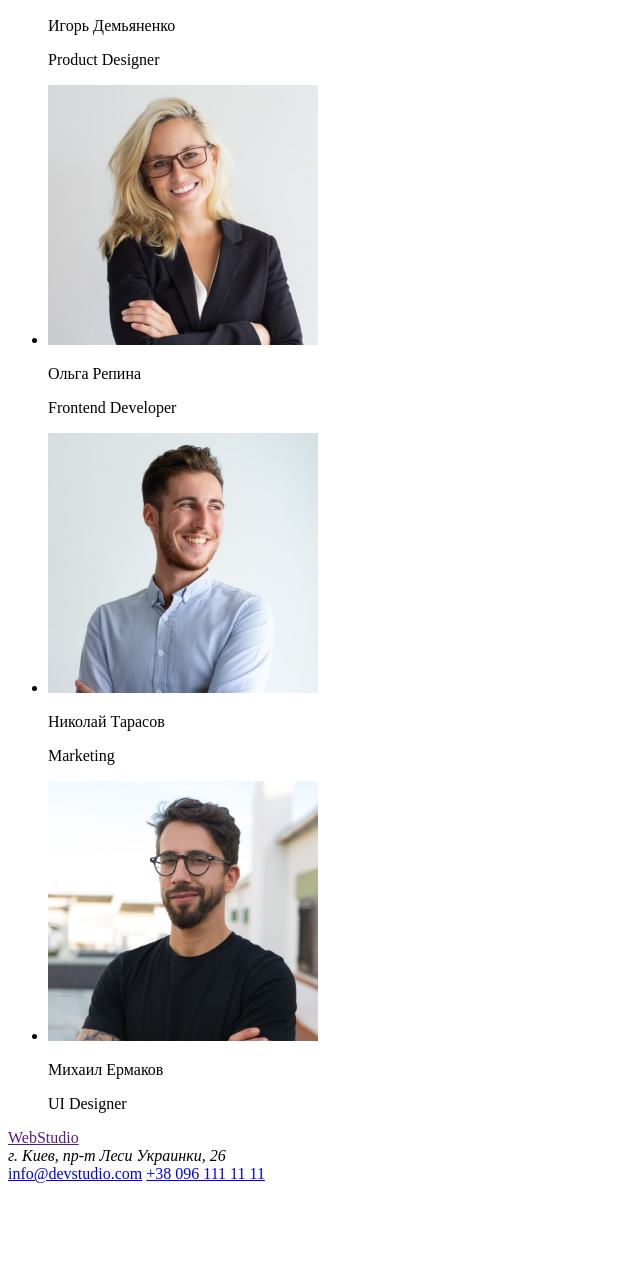
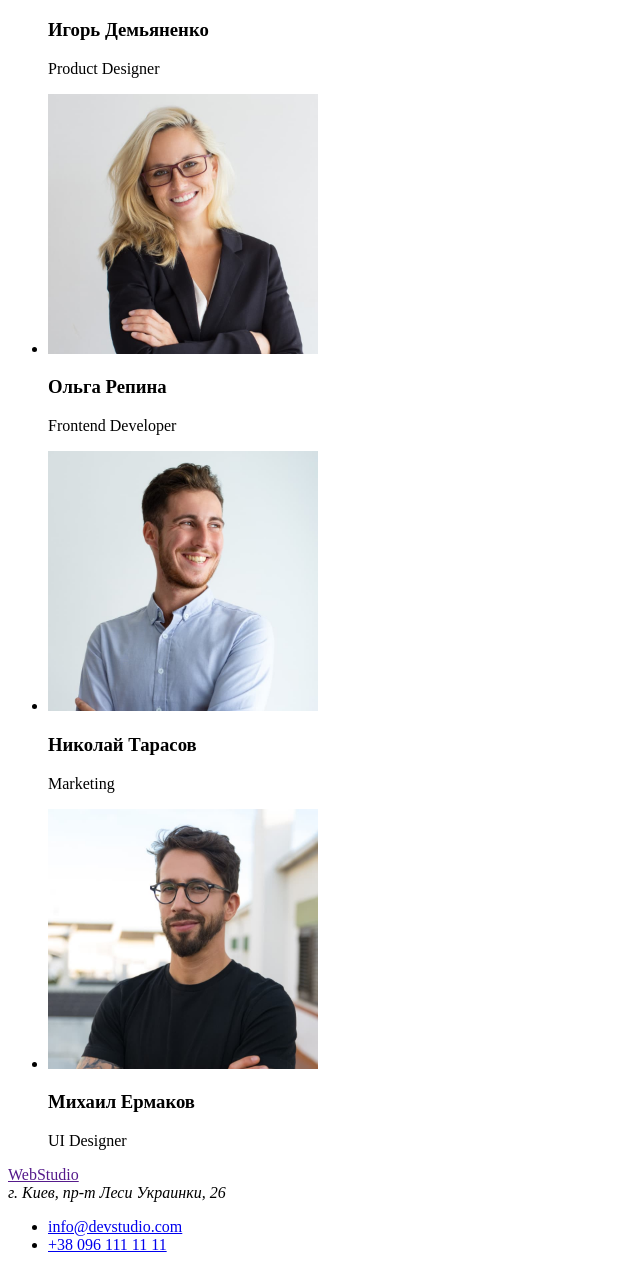
Before and after one commit to Andreii-Denysenko/goit-markup-hw-01, a plain HTML site: page index.html in a window 1280 px wide. Shown: the part 1855-3120 px from the top of the page, without its empty margins (0-640 px from the left). Before the commit the page ends 3046 px from the top, so only its background shows below. Drawn offline with Linux system fonts and the light colour scheme.

Commit message:
Изменяет изображение.

```diff
--- a/index.html
+++ b/index.html
@@ -32,7 +32,7 @@
         </section>
         <!---Section 2-->
         <section>
-            <h2></h2>
+            <h2 style="display: none;"></h2>
             <ul>
                 <li>
                     <h3>Внимание к деталям</h3>
@@ -54,27 +54,27 @@
         </section>
         <h2>Чем мы занимаемся</h2>
         <ul>
-            <li><img src="/images/box1.jpg" alt="Компьютер" width="370" height="294"></li>
-            <li><img src="/images/box2.jpg" alt="Телефон" width="370" height="294"></li>
-            <li><img src="/images/box3.jpg" alt="Планшет" width="370" height="294"></li>
+            <li><img src="images/box1.jpg" alt="Компьютер" width="370" height="294"></li>
+            <li><img src="images/box2.jpg" alt="Телефон" width="370" height="294"></li>
+            <li><img src="images/box3.jpg" alt="Планшет" width="370" height="294"></li>
         </ul>
         <section>
             <h2>Наша команда</h2>
             <ul>
-                <li><img src="/images/face1.jpg" alt="Фото мужчины" width="270" height="260">
-                    <p>Игорь Демьяненко</p>
+                <li><img src="images/face1.jpg" alt="Фото мужчины" width="270" height="260">
+                    <h3>Игорь Демьяненко</h3>
                     <p>Product Designer</p>
                 </li>
-                <li><img src="/images/face2.jpg" alt="Фото женщины" width="270" height="260">
-                <p>Ольга Репина</p>
+                <li><img src="images/face2.jpg" alt="Фото женщины" width="270" height="260">
+                <h3>Ольга Репина</h3>
                 <p>Frontend Developer</p>
                 </li>
-                <li><img src="/images/face3.jpg" alt="Фото мужчины" width="270" height="260">
-                <p>Николай Тарасов</p>
+                <li><img src="images/face3.jpg" alt="Фото мужчины" width="270" height="260">
+                <h3>Николай Тарасов</h3>
                 <p>Marketing</p>
                 </li>
-                <li><img src="/images/face4.jpg" alt="Фото мужчины" width="270" height="260">
-                <p>Михаил Ермаков</p>
+                <li><img src="images/face4.jpg" alt="Фото мужчины" width="270" height="260">
+                <h3>Михаил Ермаков</h3>
                 <p>UI Designer</p>
                 </li>
             </ul>
@@ -86,8 +86,12 @@
         <address>
             г. Киев, пр-т Леси Украинки, 26
         </address>
-        <a href="mailto:info@devstudio.com">info@devstudio.com</a>
-        <a href="tel:+380961111111">+38 096 111 11 11</a>
+        <ul>
+            <li><a href="mailto:info@devstudio.com">info@devstudio.com</a></li>
+            <li><a href="tel:+380961111111">+38 096 111 11 11</a></li>
+        </ul>
+
+
     </footer>
 </body>
 </html>
```
